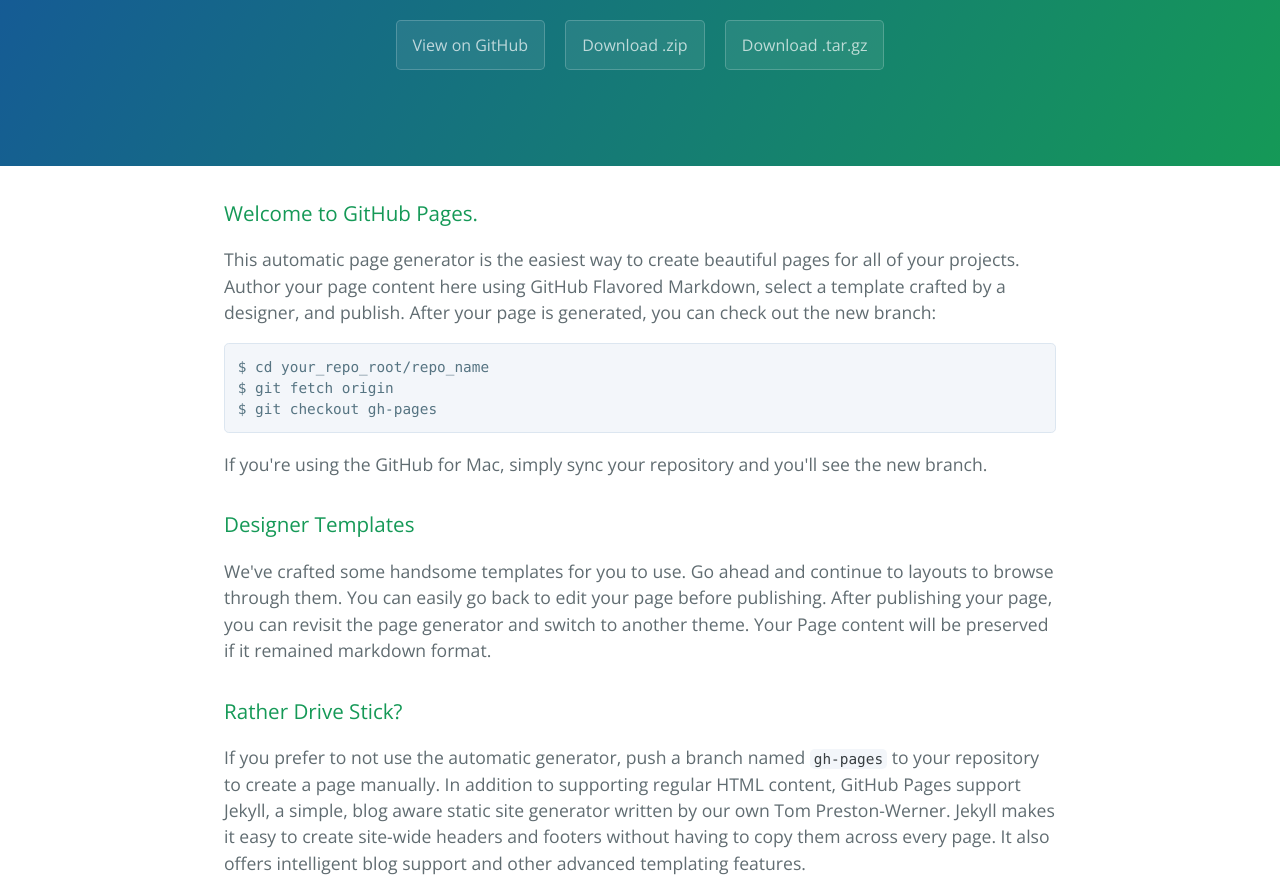
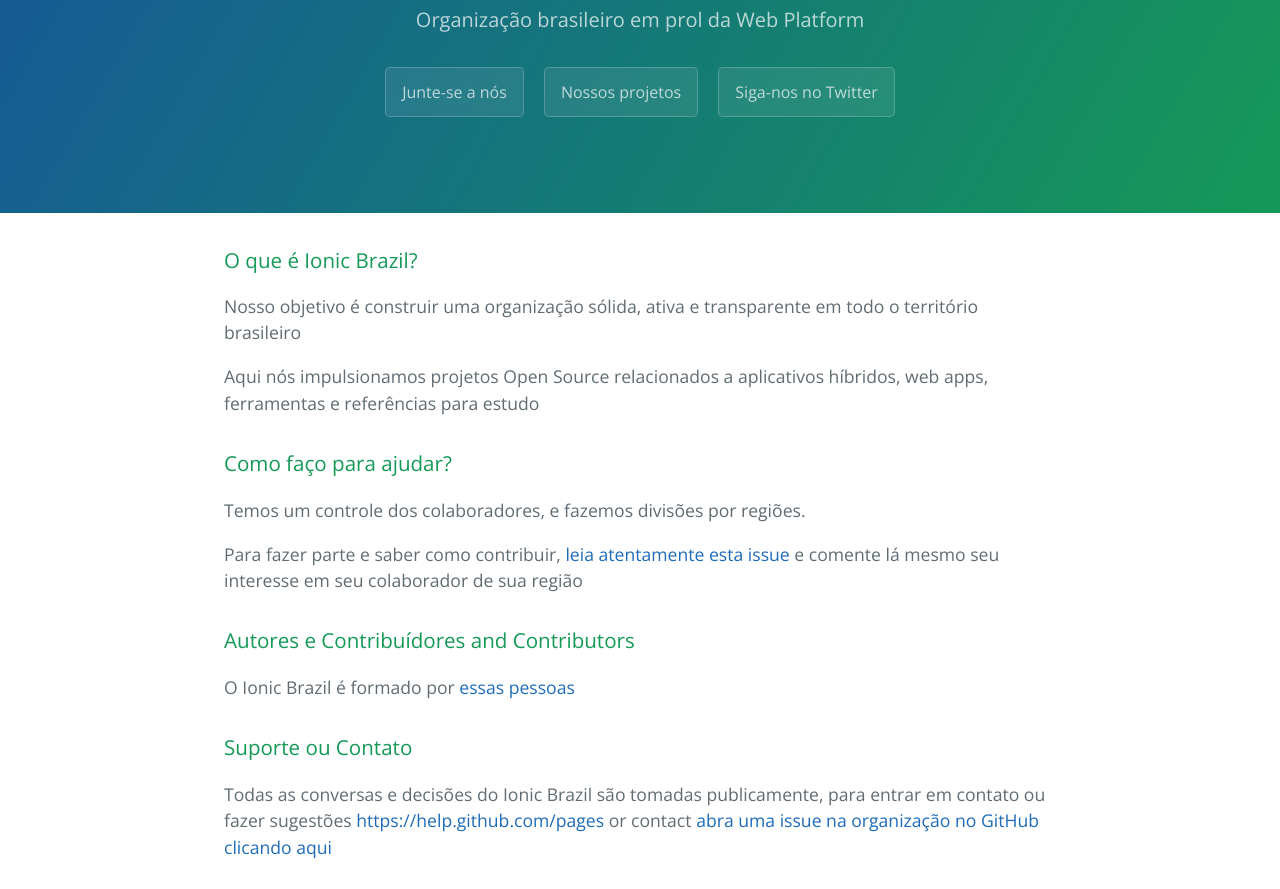
Before and after one commit to IonicBrazil/ionicbrazil.com, a plain HTML site: page index.html in a window 1280 px wide. Shown: the part 170-1059 px from the top of the page. Drawn offline with nearby package versions, Linux system fonts and the light colour scheme.

Commit message:
Proposta de descrições

```diff
--- a/index.html
+++ b/index.html
@@ -2,7 +2,7 @@
 <html lang="en-us">
   <head>
     <meta charset="UTF-8">
-    <title>Ionicbrazil.com by IonicBrazil</title>
+    <title>Ionic Brazil - Organização brasileira em prol da Web Platform</title>
     <meta name="viewport" content="width=device-width, initial-scale=1">
     <link rel="stylesheet" type="text/css" href="stylesheets/normalize.css" media="screen">
     <link href='http://fonts.googleapis.com/css?family=Open+Sans:400,700' rel='stylesheet' type='text/css'>
@@ -11,45 +11,37 @@
   </head>
   <body>
     <section class="page-header">
-      <h1 class="project-name">Ionicbrazil.com</h1>
-      <h2 class="project-tagline"></h2>
-      <a href="https://github.com/IonicBrazil/ionicbrazil.com" class="btn">View on GitHub</a>
-      <a href="https://github.com/IonicBrazil/ionicbrazil.com/zipball/master" class="btn">Download .zip</a>
-      <a href="https://github.com/IonicBrazil/ionicbrazil.com/tarball/master" class="btn">Download .tar.gz</a>
+      <h1 class="project-name">Ionic Brasil</h1>
+      <h2 class="project-tagline">Organização brasileiro em prol da Web Platform</h2>
+      <a href="https://github.com/IonicBrazil/ionicbrazil.com" class="btn">Junte-se a nós</a>
+      <a href="https://github.com/IonicBrazil/ionicbrazil.com/zipball/master" class="btn">Nossos projetos</a>
+      <a href="https://twitter.com/IonicBrazil/follow" class="btn">Siga-nos no Twitter</a>
     </section>
 
     <section class="main-content">
       <h3>
-<a id="welcome-to-github-pages" class="anchor" href="#welcome-to-github-pages" aria-hidden="true"><span class="octicon octicon-link"></span></a>Welcome to GitHub Pages.</h3>
+<a id="welcome-to-github-pages" class="anchor" href="#welcome-to-github-pages" aria-hidden="true"><span class="octicon octicon-link"></span></a>O que é Ionic Brazil?</h3>
 
-<p>This automatic page generator is the easiest way to create beautiful pages for all of your projects. Author your page content here using GitHub Flavored Markdown, select a template crafted by a designer, and publish. After your page is generated, you can check out the new branch:</p>
+<p>Nosso objetivo é construir uma organização sólida, ativa e transparente em todo o território brasileiro</p>
 
-<pre><code>$ cd your_repo_root/repo_name
-$ git fetch origin
-$ git checkout gh-pages
-</code></pre>
-
-<p>If you're using the GitHub for Mac, simply sync your repository and you'll see the new branch.</p>
+<p>Aqui nós impulsionamos projetos Open Source relacionados a aplicativos híbridos, web apps, ferramentas e referências para estudo</p>
 
 <h3>
-<a id="designer-templates" class="anchor" href="#designer-templates" aria-hidden="true"><span class="octicon octicon-link"></span></a>Designer Templates</h3>
+<a id="designer-templates" class="anchor" href="#designer-templates" aria-hidden="true"><span class="octicon octicon-link"></span></a>Como faço para ajudar?</h3>
 
-<p>We've crafted some handsome templates for you to use. Go ahead and continue to layouts to browse through them. You can easily go back to edit your page before publishing. After publishing your page, you can revisit the page generator and switch to another theme. Your Page content will be preserved if it remained markdown format.</p>
+<p>Temos um controle dos colaboradores, e fazemos divisões por regiões.</p>
+
+<p>Para fazer parte e saber como contribuir, <a href="https://github.com/IonicBrazil/organizacao/issues/1#issuecomment-116873138">leia atentamente esta issue</a> e comente lá mesmo seu interesse em seu colaborador de sua região</p>
 
 <h3>
-<a id="rather-drive-stick" class="anchor" href="#rather-drive-stick" aria-hidden="true"><span class="octicon octicon-link"></span></a>Rather Drive Stick?</h3>
+<a id="authors-and-contributors" class="anchor" href="#authors-and-contributors" aria-hidden="true"><span class="octicon octicon-link"></span></a>Autores e Contribuídores and Contributors</h3>
 
-<p>If you prefer to not use the automatic generator, push a branch named <code>gh-pages</code> to your repository to create a page manually. In addition to supporting regular HTML content, GitHub Pages support Jekyll, a simple, blog aware static site generator written by our own Tom Preston-Werner. Jekyll makes it easy to create site-wide headers and footers without having to copy them across every page. It also offers intelligent blog support and other advanced templating features.</p>
+<p>O Ionic Brazil é formado por <a href="https://github.com/orgs/IonicBrazil/people" class="user-mention">essas pessoas</a>
 
 <h3>
-<a id="authors-and-contributors" class="anchor" href="#authors-and-contributors" aria-hidden="true"><span class="octicon octicon-link"></span></a>Authors and Contributors</h3>
+<a id="support-or-contact" class="anchor" href="#support-or-contact" aria-hidden="true"><span class="octicon octicon-link"></span></a>Suporte ou Contato</h3>
 
-<p>You can <a href="https://github.com/blog/821" class="user-mention">@mention</a> a GitHub username to generate a link to their profile. The resulting <code>&lt;a&gt;</code> element will link to the contributor's GitHub Profile. For example: In 2007, Chris Wanstrath (<a href="https://github.com/defunkt" class="user-mention">@defunkt</a>), PJ Hyett (<a href="https://github.com/pjhyett" class="user-mention">@pjhyett</a>), and Tom Preston-Werner (<a href="https://github.com/mojombo" class="user-mention">@mojombo</a>) founded GitHub.</p>
-
-<h3>
-<a id="support-or-contact" class="anchor" href="#support-or-contact" aria-hidden="true"><span class="octicon octicon-link"></span></a>Support or Contact</h3>
-
-<p>Having trouble with Pages? Check out the documentation at <a href="https://help.github.com/pages">https://help.github.com/pages</a> or contact <a href="mailto:support@github.com">support@github.com</a> and we’ll help you sort it out.</p>
+<p>Todas as conversas e decisões do Ionic Brazil são tomadas publicamente, para entrar em contato ou fazer sugestões <a href="https://github.com/IonicBrazil/organizacao/issues/new">https://help.github.com/pages</a> or contact <a href="mailto:support@github.com">abra uma issue na organização no GitHub clicando aqui</a></p>
 
       <footer class="site-footer">
         <span class="site-footer-owner"><a href="https://github.com/IonicBrazil/ionicbrazil.com">Ionicbrazil.com</a> is maintained by <a href="https://github.com/IonicBrazil">IonicBrazil</a>.</span>
```
